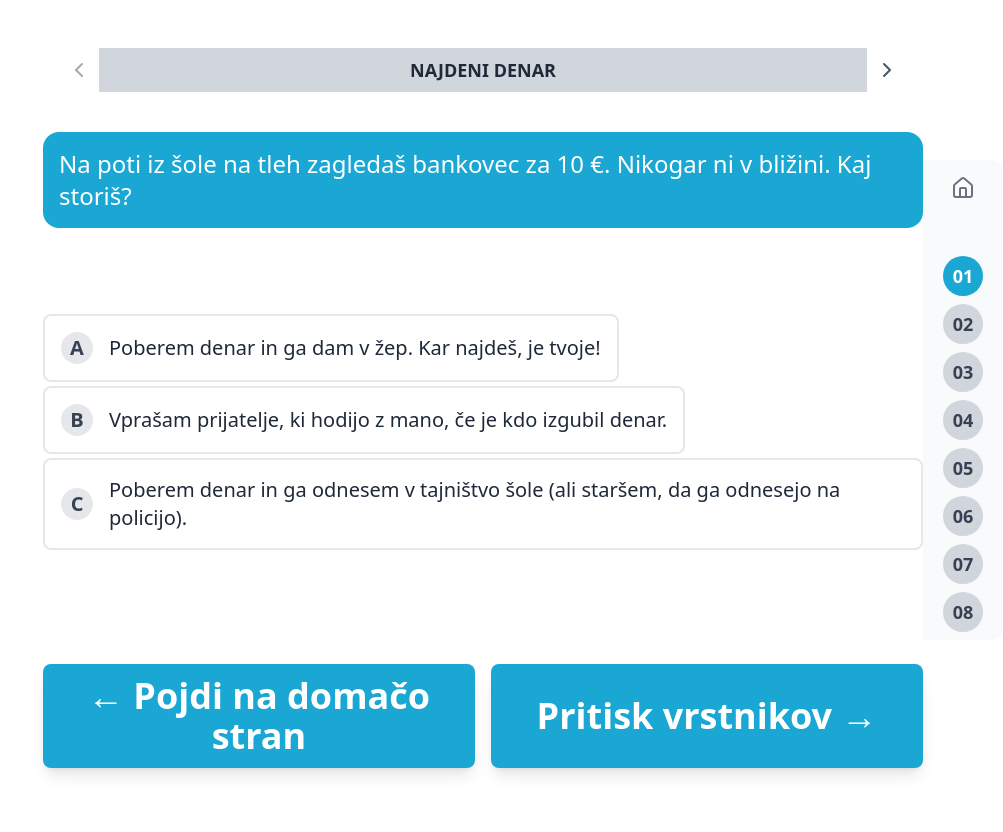
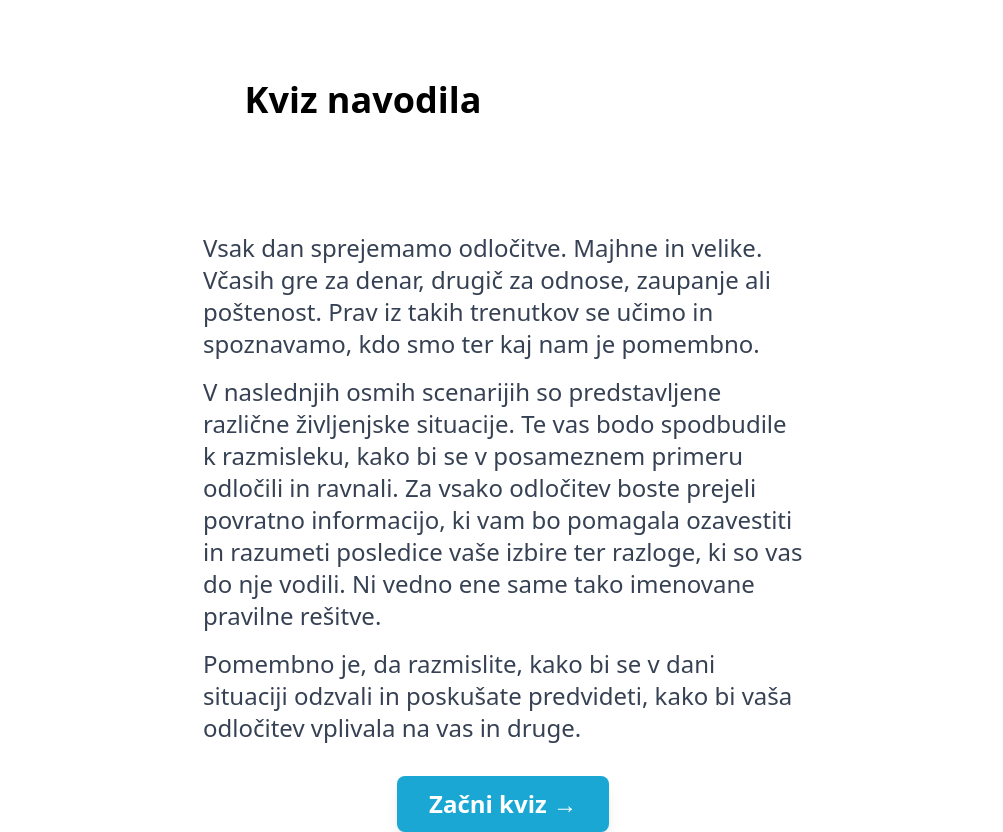
Before and after one commit to wolfboyyang/decision-quiz, a SvelteKit app: page / in a window 1280 px wide. Shown: the whole page, without its empty margins (277-1280 px from the left). Before the commit the page ends 800 px from the top, so only its background shows below. Built offline with nearby package versions, Linux system fonts and the light colour scheme.

Commit message:
Reset default page to intro.

```diff
--- a/src/routes/+page.svelte
+++ b/src/routes/+page.svelte
@@ -6,7 +6,7 @@
     import QuizBackground from "$lib/assets/backgrounds/quiz.png?enhanced";
     import FeedbackBackground from "$lib/assets/backgrounds/feedback.png?enhanced";
 
-    let currentQuizId: number = $state(1);
+    let currentQuizId: number = $state(-1);
     let selectedOption: string = $state("");
     let showFeedback = $state(false);
 
```
